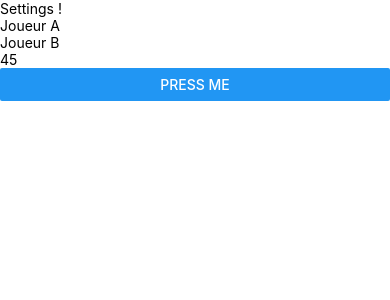
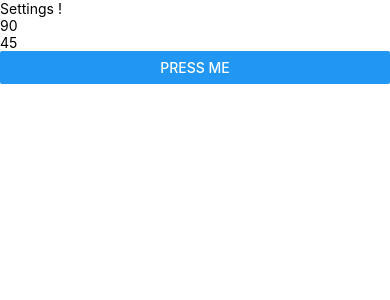
Before and after one commit to M96RU/snooker-scoreboard, a React Native app: screen / in a window 390 px wide. Shown: the top 300 px of the page. Built offline with nearby package versions, Linux system fonts and the light colour scheme.

Commit message:
Add custom types for Components

```diff
--- a/components/Settings/Settings.tsx
+++ b/components/Settings/Settings.tsx
@@ -3,21 +3,18 @@ import {Button, SafeAreaView, Text, TextInput, View,} from 'react-native';
 
 const Settings = (props: any) => {
 
-    const [playerA, onChangePlayerA] = React.useState('');
-    const [playerB, onChangePlayerB] = React.useState('');
+    const [timeAfterBreak, onChangeTimeAfterBreak] = React.useState('90');
     const [timeToPlay, onChangeTimeToPlay] = React.useState('45');
 
     return (
         <View>
             <Text>Settings !</Text>
             <SafeAreaView>
-                <TextInput onChangeText={onChangePlayerA} value={playerA} placeholder='Joueur A'/>
-                <TextInput onChangeText={onChangePlayerB} value={playerB} placeholder='Joueur B'/>
+                <TextInput onChangeText={onChangeTimeAfterBreak} value={timeAfterBreak}/>
                 <TextInput onChangeText={onChangeTimeToPlay} value={timeToPlay}/>
                 <Button title="Press me" onPress={() => {
                     props.onSettingsChange({
-                        playerA,
-                        playerB,
+                        timeAfterBreak,
                         timeToPlay
                     });
                 }}/>
--- a/components/Timer/Timer.tsx
+++ b/components/Timer/Timer.tsx
@@ -1,9 +1,12 @@
 import React from 'react';
 import {Button, StyleSheet, Text, Vibration, View} from "react-native";
 
-const Timer = (props: any) => {
+export interface TimerProps {
+    timeAfterBreak: number,
+    timeToPlay: number,
+}
 
-    const afterBreak = 90;
+const Timer = (props: TimerProps) => {
 
     const now = () => {
         return new Date().getTime();
@@ -16,7 +19,7 @@ const Timer = (props: any) => {
     const [clicked, setClicked] = React.useState(0);
 
     // last click time
-    const [timeToPlay, setTimeToPlay] = React.useState(afterBreak);
+    const [timeToPlay, setTimeToPlay] = React.useState(props.timeAfterBreak);
 
     // true after break
     const [alreadyBreak, setAlreadyBreak] = React.useState(false);
@@ -29,7 +32,7 @@ const Timer = (props: any) => {
     React.useEffect(() => {
         const id = setTimeout(() => {
             setTime(now())
-        }, 100);
+        }, 300);
         return () => {
             clearTimeout(id);
         };
@@ -43,7 +46,7 @@ const Timer = (props: any) => {
     }
     const restart = () => {
         setClicked(0);
-        setTimeToPlay(afterBreak);
+        setTimeToPlay(props.timeAfterBreak);
         setAlreadyBreak(false);
         setAlreadyAlert(false);
         setAlreadyAlertEnd(false);
@@ -55,6 +58,7 @@ const Timer = (props: any) => {
         setAlreadyAlert(false);
         setAlreadyAlertEnd(false);
     }
+//    console.log("Here at " + now());
 
     if (clicked > 0) {
         const duration = Math.ceil((time - clicked) / 1000);
--- a/components/Timer/index.js
+++ b/components/Timer/index.js
@@ -1 +1 @@
-export {default} from './Timer'
+export {default, TimerProps} from './Timer'
--- a/pages/Scorer/Scorer.js
+++ /dev/null
@@ -1,47 +0,0 @@
-import React from 'react';
-import {Text, View,} from 'react-native';
-import Timer from "../../components/Timer";
-import Settings from "../../components/Settings";
-
-class Scorer extends React.Component {
-
-    state = {
-        displaySettings: true,
-        settings: {
-            playerA: '',
-            playerB: '',
-            timeToPlay: '45'
-        }
-    }
-
-    onSettingsChange = (settings) => {
-        this.setState({
-            displaySettings: false,
-            settings: {
-                playerA: settings.playerA || 'J1',
-                playerB: settings.playerB || 'J2',
-                timeToPlay: settings.timeToPlay
-            }
-        })
-    }
-
-    render() {
-        if (this.state.displaySettings) {
-            return (
-                <View>
-                    <Settings onSettingsChange={this.onSettingsChange}></Settings>
-                </View>
-            );
-        }
-
-        const {settings} = this.state;
-        return (
-            <View>
-                <Text>{settings.playerA} - {settings.playerB}</Text>
-                <Timer {...settings}></Timer>
-            </View>
-        );
-    }
-}
-
-export default Scorer;
--- /dev/null
+++ b/pages/Scorer/Scorer.tsx
@@ -0,0 +1,53 @@
+import React from 'react';
+import {View,} from 'react-native';
+import Timer, {TimerProps} from "../../components/Timer";
+import Settings from "../../components/Settings";
+
+interface ScorerProps {
+}
+
+interface ScorerState {
+    displaySettings: boolean,
+    settings: TimerProps
+}
+
+class Scorer extends React.Component<ScorerProps, ScorerState> {
+
+    constructor(props: ScorerProps) {
+        super(props);
+
+        this.state = {
+            displaySettings: true,
+            settings: {
+                timeAfterBreak: 90,
+                timeToPlay: 45
+            }
+        }
+    }
+
+    onSettingsChange = (settings: TimerProps) => {
+        this.setState({
+            displaySettings: false,
+            settings: settings
+        })
+    }
+
+    render() {
+        if (this.state.displaySettings) {
+            return (
+                <View>
+                    <Settings onSettingsChange={this.onSettingsChange} settings={this.state.settings}></Settings>
+                </View>
+            );
+        }
+
+        const {settings} = this.state;
+        return (
+            <View>
+                <Timer {...settings}/>
+            </View>
+        );
+    }
+}
+
+export default Scorer;
```
